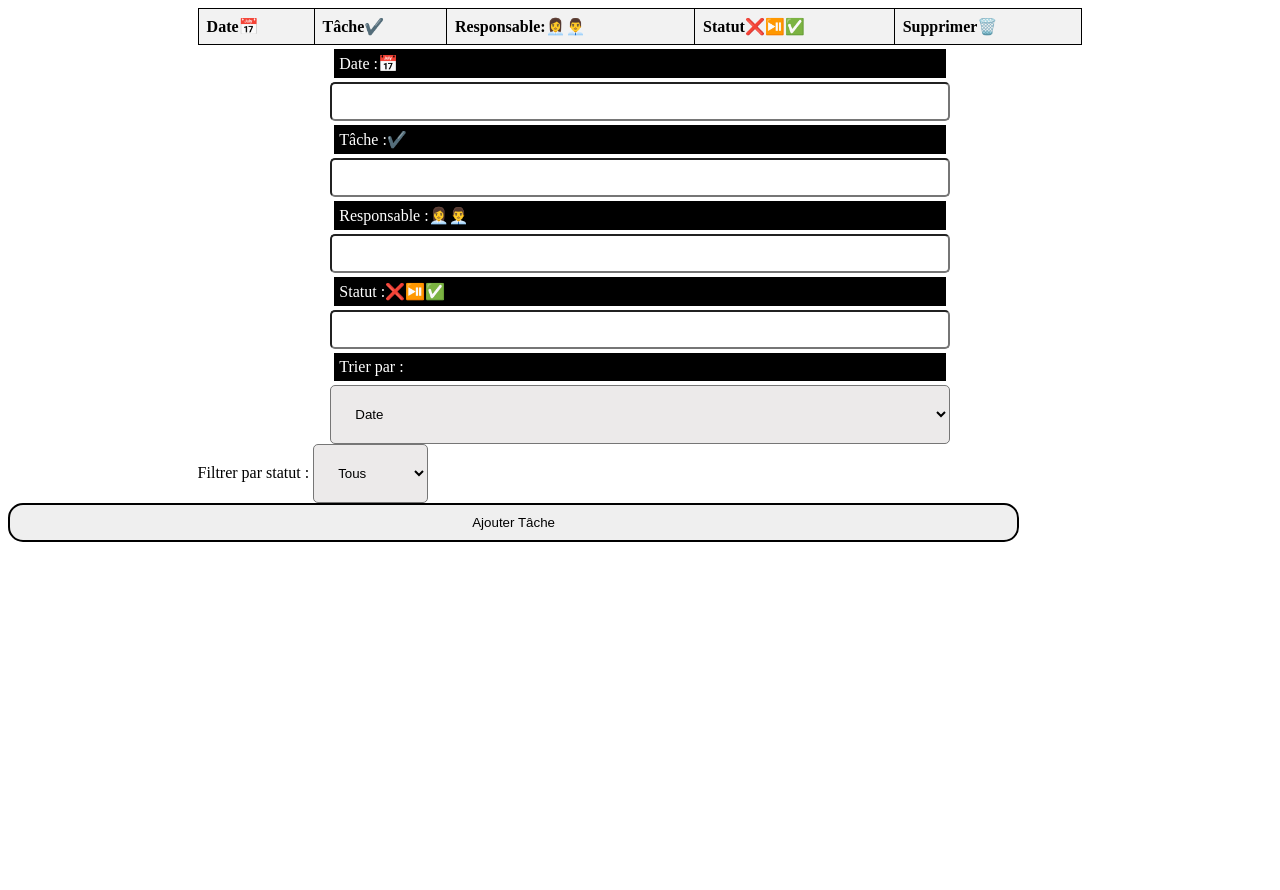
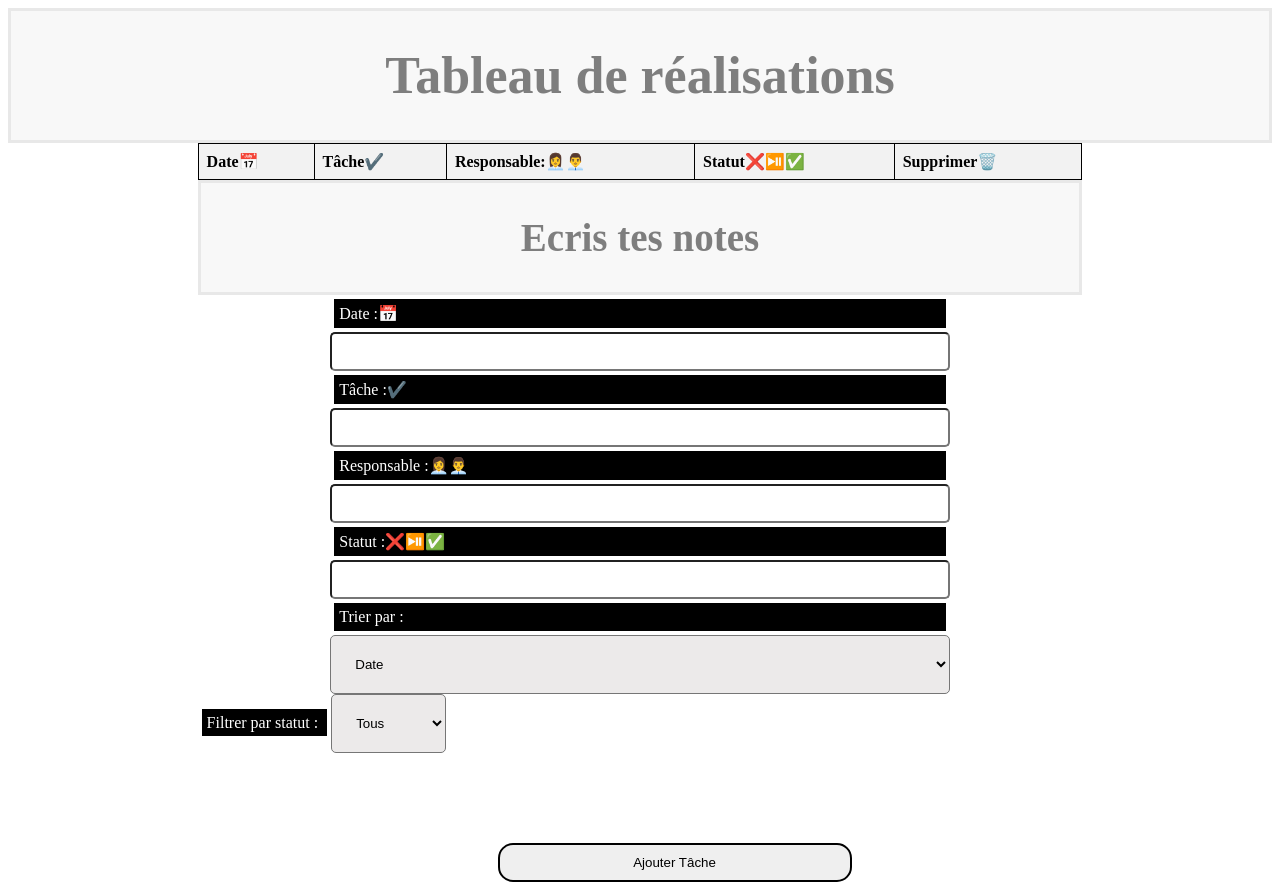
Before and after one commit to Adrien69440/tableauDeTaches, a plain HTML site: page index.html in a window 1280 px wide. Before the commit the page ends 800 px from the top, so only its background shows below. Drawn offline with nearby package versions, Linux system fonts and the light colour scheme.

```diff
--- a/index.html
+++ b/index.html
@@ -7,25 +7,37 @@
     <link rel="stylesheet" href="./style/styles.css">
     <link rel="stylesheet" href="https://cdn.jsdelivr.net/npm/flatpickr/dist/flatpickr.min.css">
     <link rel="stylesheet" href="https://cdnjs.cloudflare.com/ajax/libs/font-awesome/6.1.0/css/all.min.css">
-
-
-
 </head>
 <body>
+    <div class="title">
+        <h1>Tableau de réalisations</h1>
+    </div>
     <div class="containeur">
         <table>
             <thead>
                 <tr>
-                <th>Date📅</th>
-                <th>Tâche✔️</th>
-                <th>Responsable:👩‍💼👨‍💼</th>
-                <th>Statut❌⏯️✅</th>
-                <th>Supprimer🗑️</th>
+                    <th>
+                        Date📅
+                    </th>
+                    <th>
+                        Tâche✔️
+                    </th>
+                    <th>
+                        Responsable:👩‍💼👨‍💼
+                    </th>
+                    <th>
+                        Statut❌⏯️✅
+                    </th>
+                    <th>
+                        Supprimer🗑️
+                    </th>
                 </tr>
             </thead>
-        <tbody id="taskTableBody">
-        </tbody>
+            <tbody id="taskTableBody"></tbody>
         </table>
+        <div class="title">
+            <h2>Ecris tes notes</h2>
+        </div>
         <div class="containeurInput">
             <label for="timeInput">Date :📅</label>
             <input type="text" id="timeInput">
@@ -42,7 +54,8 @@
                 <option value="task">Tâche</option>
             </select>
         </div>
-    <div<label for="filterStatus">Filtrer par statut : </label>
+        <div>
+            <label for="filterStatus">Filtrer par statut : </label>
             <select id="filterStatus">
                 <option value="all">Tous</option>
                 <option value="à faire">À faire</option>
@@ -50,13 +63,10 @@
                 <option value="fait">Fait</option>
             </select>
         </div>
-    <!-- <button onclick="addTask()" class="btnAdd">Ajouter Tâche</button> -->
-        <button id="btnAdd" class="btnAdd">Ajouter Tâche</button>
-
+        <span class="#"><button id="btnAdd" class="btnAdd">Ajouter Tâche</button></span>
     </div>
     <script src="https://cdn.jsdelivr.net/npm/flatpickr"></script>
     <script src="./js/script.js"defer></script>
     <div id="notifications"></div>
-
 </body>
 </html>
--- a/style/styles.css
+++ b/style/styles.css
@@ -16,7 +16,13 @@ body{
     background-position: center;
     background-repeat: no-repeat;
 }
-
+.title{
+  font-size: 26px;
+  text-align: center;
+  border: #d3d3d3 3px solid;
+  opacity: 0.5;
+  background-color: #f2f2f2;
+}
 label{
     background-color: black;
     padding: 5px;
@@ -34,8 +40,9 @@ input{
  border-radius: 15px ;
  padding: 10px;
  border: 2px solid;
- width: 80%;
- margin: auto;
+ width: 40%;
+ margin-top: 90px;
+ margin-left: 300px;
 
 }
 .btnAdd:hover{
```
Lines whose indentation alone changed are shown as unchanged.
